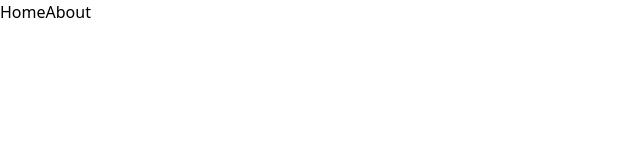
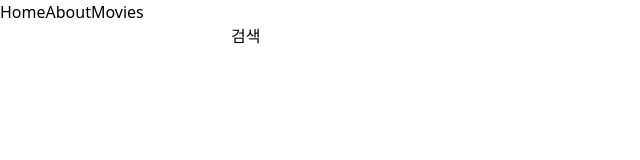
Before and after one commit to cksals9876-cloud/poly, a Next.js app: page /movies in a window 1280 px wide. Shown: the top 160 px of the page, without its empty margins (0-640 px from the left). Built offline with nearby package versions, Linux system fonts and the light colour scheme.

Commit message:
260828-14:52

```diff
--- a/app/movies/page.tsx
+++ b/app/movies/page.tsx
@@ -1,3 +1,12 @@
+import { fetchMovies } from '@/serverActions'
+
 export default async function MoviesPage() {
-  return <></>
+  return (
+    <>
+      <form action={fetchMovies}>
+        <input type="text" />
+        <button type="submit">검색</button>
+      </form>
+    </>
+  )
 }
--- a/components/Header.tsx
+++ b/components/Header.tsx
@@ -5,6 +5,7 @@ export default function Header() {
     <header>
       <Link href="/">Home</Link>
       <Link href="/about">About</Link>
+      <Link href="/movies">Movies</Link>
     </header>
   )
 }
--- /dev/null
+++ b/serverActions/index.ts
@@ -0,0 +1,9 @@
+'use server'
+
+export async function fetchMovies() {
+  const res = await fetch(
+    `https://omdbapi.com?apikey=${process.env.OMDB_API_KEY}&s=spider`
+  )
+  const data = await res.json()
+  return data.Search
+}
```
